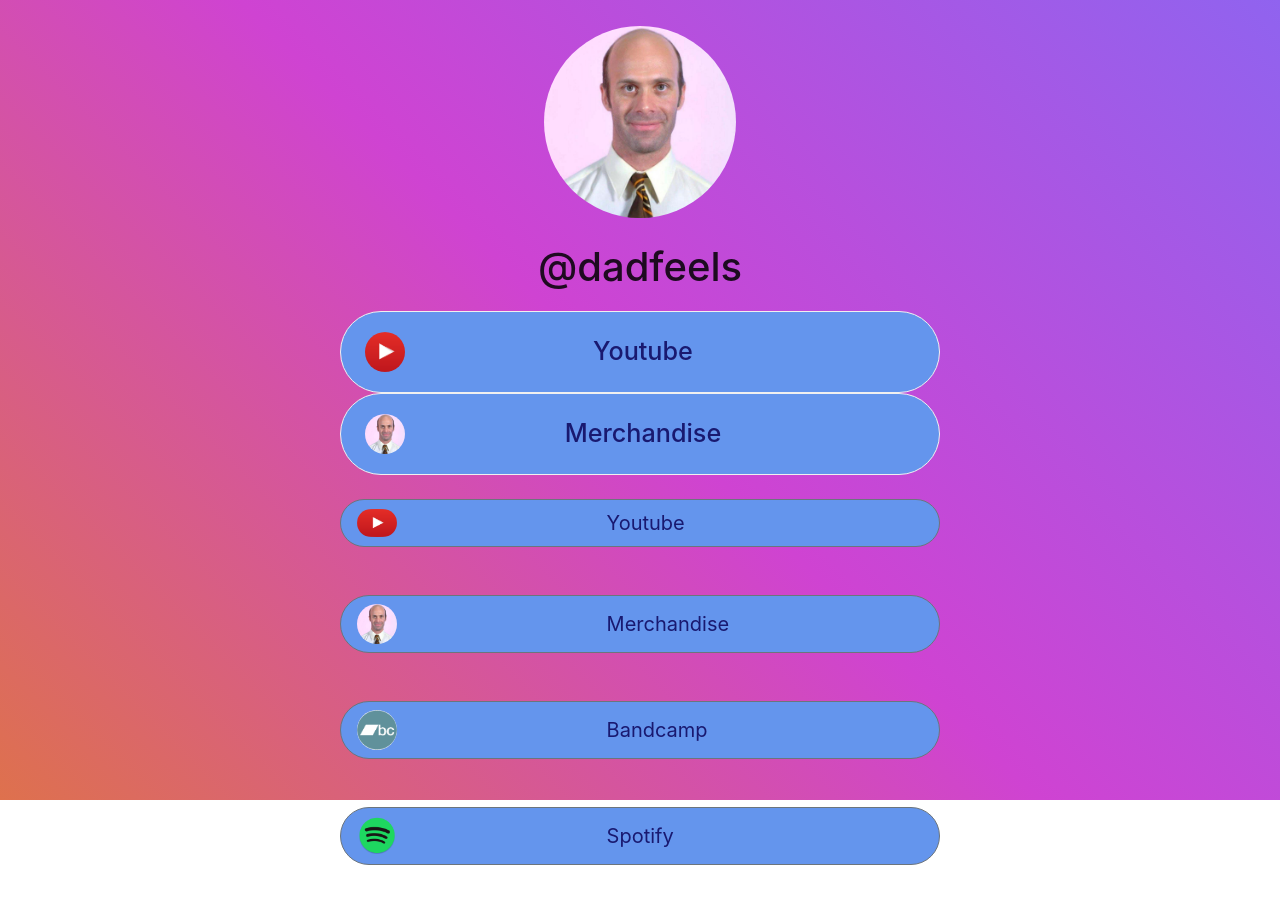
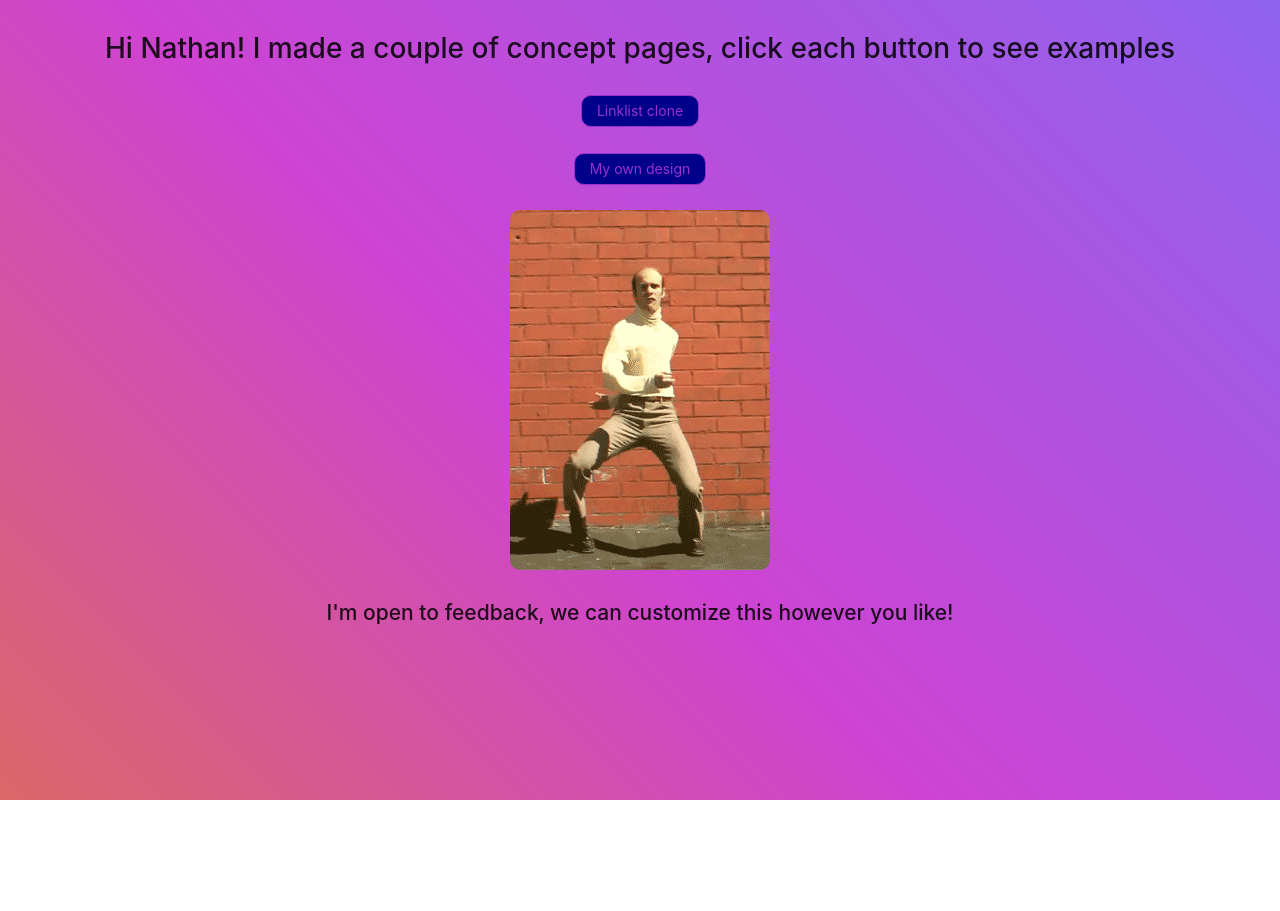
Before and after one commit to lyndsiWilliams/nathan-station, a React (Create React App) app in the folder client/: page / in a window 1280 px wide. Shown: the top 911 px of the page. After the commit the page ends 800 px from the top, so only its background shows below. Built offline with nearby package versions, Linux system fonts and the light colour scheme.

Commit message:
Overhaul from reactstrap to antd, also page rebrand

```diff
--- a/client/package.json
+++ b/client/package.json
@@ -19,7 +19,6 @@
     "react-dom": "^17.0.2",
     "react-router-dom": "^5.2.0",
     "react-scripts": "4.0.3",
-    "reactstrap": "^8.9.0",
     "typescript": "^4.2.4",
     "web-vitals": "^1.1.2"
   },
--- a/client/src/App.tsx
+++ b/client/src/App.tsx
@@ -1,9 +1,9 @@
 // React
 import { BrowserRouter as Router, Switch, Route } from 'react-router-dom';
 // Components
-import LandingPage from './components/LandingPage';
-import LinkTreeClone from './components/LinkTreeClone';
-import PersonalDesign from './components/PersonalDesign';
+import NathanStation from './components/NathanStation';
+import DadPage from './components/DadPage';
+import KeithPage from './components/KeithPage';
 // Styling
 import './App.css';
 
@@ -12,9 +12,9 @@
     <div className="App">
       <Router>
         <Switch>
-          <Route exact path="/" component={LinkTreeClone} />
-          <Route path="/home-1" component={LandingPage} />
-          <Route path="/home-2" component={PersonalDesign} />
+          <Route exact path="/" component={NathanStation} />
+          <Route path="/dad" component={DadPage} />
+          <Route path="/keith" component={KeithPage} />
         </Switch>
       </Router>
     </div>
--- a/client/src/components/LinkTreeClone.tsx
+++ b/client/src/components/DadPage.tsx
@@ -1,8 +1,5 @@
-import { Button } from 'reactstrap';
-import { Card, Avatar } from 'antd';
-/** @jsxImportSource @emotion/react */
-import { css } from '@emotion/react'
-import styled from '@emotion/styled'
+import { Card, Avatar, BackTop } from 'antd';
+import styled from '@emotion/styled';
 import dad from '../images/dad.jpg';
 import youtube from '../images/youtube.png';
 import bandcamp from '../images/bandcamp.png';
@@ -12,6 +9,8 @@
 const { Meta } = Card;
 
 const StyledCard = styled(Card)`
+  margin-bottom: 4%;
+
   .ant-card-meta-title {
     color: midnightblue;
     font-size: 1.8em;
@@ -19,9 +18,11 @@
   }
 
   .ant-card-body {
+    border-radius: 50px;
+
     &:hover, &:focus {
       background-color: rgb(50,109,207);
-      border-radius: 50px;
+      transition: 0.3s;
 
       .ant-card-meta-title {
         color: darkslateblue;
@@ -34,12 +35,6 @@
   width: 15%;
   margin: 2% 0;
   border-radius: 300px;
-`;
-
-const StyledLogo = styled.img`
-  width: 7%;
-  border-radius: 300px;
-  margin-right: 210px;
 `;
 
 const StyledLink = styled.a`
@@ -58,22 +53,6 @@
   align-items: center;
 `;
 
-const buttonStyle = css`
-  display: flex;
-  justify-content: flex-start;
-  align-items: center;
-  margin: 4% 0;
-  width: 100%;
-  border-radius: 30px;
-  background-color: cornflowerblue;
-  color: midnightblue;
-
-  &:hover, &:focus {
-    background-color: rgb(50,109,207);
-    color: darkslateblue;
-  }
-`;
-
 const cardStyle = {
   width: 600,
   borderRadius: '50px',
@@ -81,9 +60,10 @@
   color: 'midnightblue',
 };
 
-const LinkListClone = () => {
+const DadPage = () => {
   return (
     <>
+      <BackTop />
       <StyledImage src={dad} alt='dad'/>
       <h1>@dadfeels</h1>
       <StyledButtonGroup>
@@ -112,58 +92,44 @@
           </StyledCard>
         </StyledLink>
         <StyledLink
-          href="http://bit.ly/2GVKh3N"
-          target="_blank"
-          rel="noreferrer"
-        >
-          <Button size="lg" block css={{...buttonStyle}}>
-            <StyledLogo src={youtube} alt='youtube logo'/>
-            Youtube
-          </Button>
-        </StyledLink>
-        <StyledLink
-          href="http://bit.ly/30j2SMs"
-          target="_blank"
-          rel="noreferrer"
-        >
-          <Button size="lg" block css={{...buttonStyle}}>
-            <StyledLogo src={dad} alt='dad logo' />
-            Merchandise
-          </Button>
-        </StyledLink>
-        <StyledLink
           href="https://dadfeels.bandcamp.com/"
           target="_blank"
           rel="noreferrer"
         >
-          <Button size="lg" block css={{...buttonStyle}}>
-            <StyledLogo src={bandcamp} alt='bandcamp logo' />
-            Bandcamp
-          </Button>
+          <StyledCard style={cardStyle}>
+            <Meta
+            avatar={<Avatar size='large' src={bandcamp} />}
+            title='Bandcamp'
+          />
+          </StyledCard>
         </StyledLink>
         <StyledLink
           href="https://t.co/9jPJGVCcTl?amp=1"
           target="_blank"
           rel="noreferrer"
         >
-          <Button size="lg" block css={{...buttonStyle}}>
-            <StyledLogo src={spotify} alt='spotify logo' />
-            Spotify
-          </Button>
+          <StyledCard style={cardStyle}>
+            <Meta
+            avatar={<Avatar size='large' src={spotify} />}
+            title='Spotify'
+          />
+          </StyledCard>
         </StyledLink>
         <StyledLink
           href="https://music.apple.com/us/album/music/1472298941"
           target="_blank"
           rel="noreferrer"
         >
-          <Button size="lg" block css={{...buttonStyle}}>
-            <StyledLogo src={itunes} alt='itunes logo' />
-            iTunes
-          </Button>
+          <StyledCard style={cardStyle}>
+            <Meta
+            avatar={<Avatar size='large' src={itunes} />}
+            title='iTunes'
+          />
+          </StyledCard>
         </StyledLink>
       </StyledButtonGroup>
     </>
   );
 };
 
-export default LinkListClone;
+export default DadPage;
--- /dev/null
+++ b/client/src/components/KeithPage.tsx
@@ -0,0 +1,5 @@
+const KeithPage = () => {
+  return <>This is the KeithPage component!</>
+};
+
+export default KeithPage;
--- a/client/src/components/LandingPage.tsx
+++ /dev/null
@@ -1,14 +0,0 @@
-import { Link } from 'react-router-dom';
-
-const LandingPage = () => {
-  return (
-    <>
-      <h1>Hi Dad! I made a couple of concept pages, click each button to see examples</h1>
-      <Link to='/home-1'>Linklist clone</Link>
-      <Link to='/home-2'>My own design</Link>
-      <h1>I'm open to feedback, we can customize this however you like!</h1>
-    </>
-  );
-};
-
-export default LandingPage;
--- /dev/null
+++ b/client/src/components/NathanStation.tsx
@@ -0,0 +1,41 @@
+/** @jsxImportSource @emotion/react */
+import { css } from '@emotion/react'
+import styled from '@emotion/styled';
+import { Link } from 'react-router-dom';
+import { Button, BackTop } from 'antd';
+import noBonesDance from '../images/noBonesDance.gif';
+
+const textMargin = css`
+  margin: 2% 5%;
+`;
+
+const StyledButton = styled(Button)`
+  background-color: darkblue;
+  color: darkorchid;
+  border: 1px solid darkorchid;
+  margin-bottom: 2%;
+  border-radius: 10px;
+
+  &:hover {
+    background-color: mediumpurple;
+  }
+`;
+
+const StyledImg = styled.img`
+  border-radius: 10px;
+`;
+
+const LandingPage = () => {
+  return (
+    <>
+      <BackTop />
+      <h1 css={{...textMargin}}>Hi Nathan! I made a couple of concept pages, click each button to see examples</h1>
+      <StyledButton><Link to='/dad'>Linklist clone</Link></StyledButton>
+      <StyledButton><Link to='/keith'>My own design</Link></StyledButton>
+      <StyledImg src={noBonesDance} alt="Nathan Barnatt doing the No Bones Dance" />
+      <h2 css={{...textMargin}}>I'm open to feedback, we can customize this however you like!</h2>
+    </>
+  );
+};
+
+export default LandingPage;
--- a/client/src/components/PersonalDesign.tsx
+++ /dev/null
@@ -1,5 +0,0 @@
-const PersonalDesign = () => {
-  return <>This is the PersonalDesign component!</>
-};
-
-export default PersonalDesign;
--- a/client/src/index.css
+++ b/client/src/index.css
@@ -6,7 +6,7 @@
   -webkit-font-smoothing: antialiased;
   -moz-osx-font-smoothing: grayscale;
   background: linear-gradient(45deg, rgba(222,113,77,1) 0%, rgba(207,67,210,1) 50%, rgba(144,99,239,1) 100%);
-  background-repeat: no-repeat;
+  background-size: auto 130%;
 }
 
 code {
--- a/client/src/index.tsx
+++ b/client/src/index.tsx
@@ -3,7 +3,6 @@
 import ReactDOM from 'react-dom';
 // Styling
 import './index.css';
-import 'bootstrap/dist/css/bootstrap.min.css';  // reactstrap
 // Component
 import App from './App';
 // Other
```
Also changed, not shown: client/src/images/noBonesDance.gif (added), 1 other file (tests, documents, lock files or other folders).
